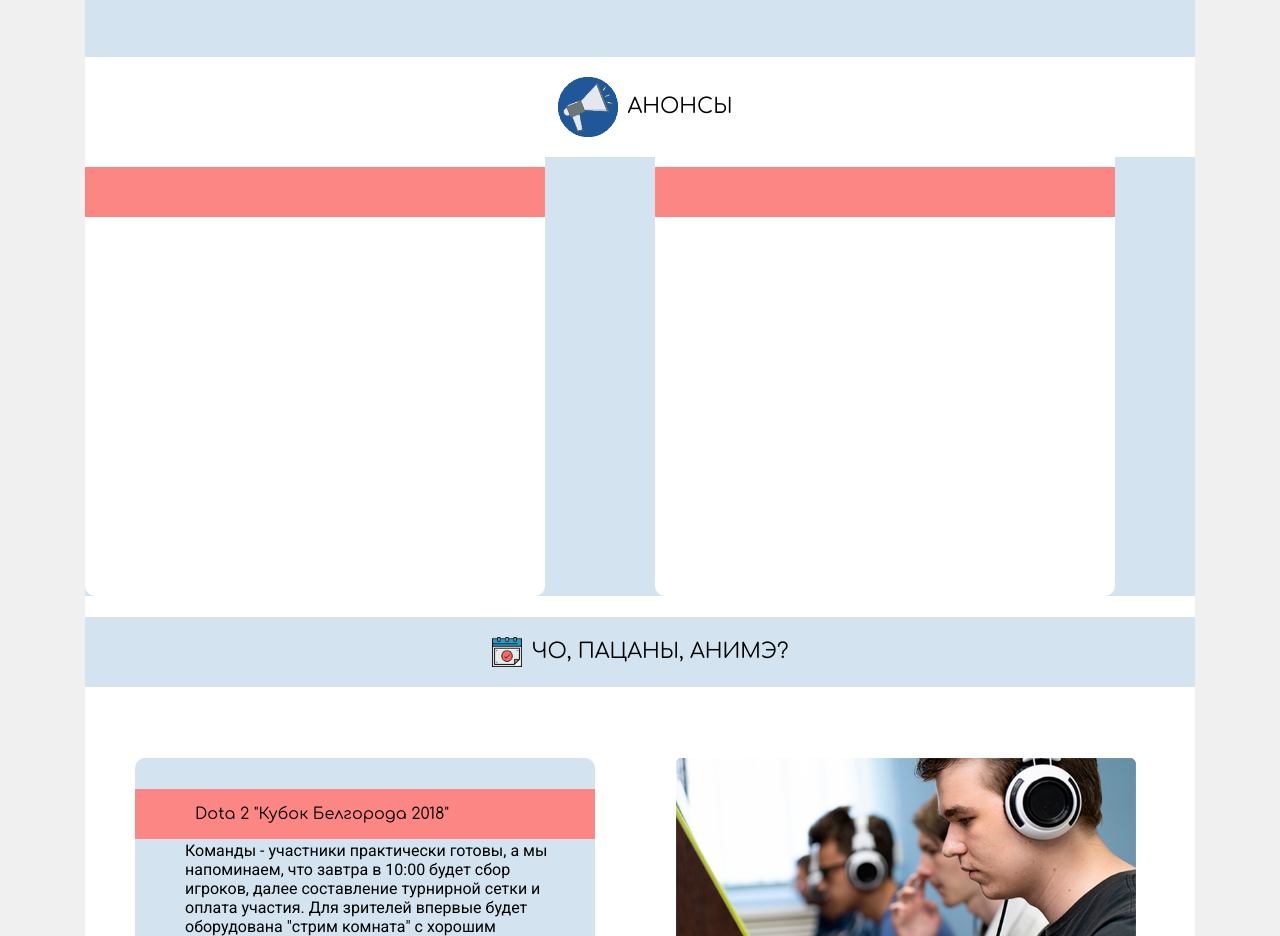
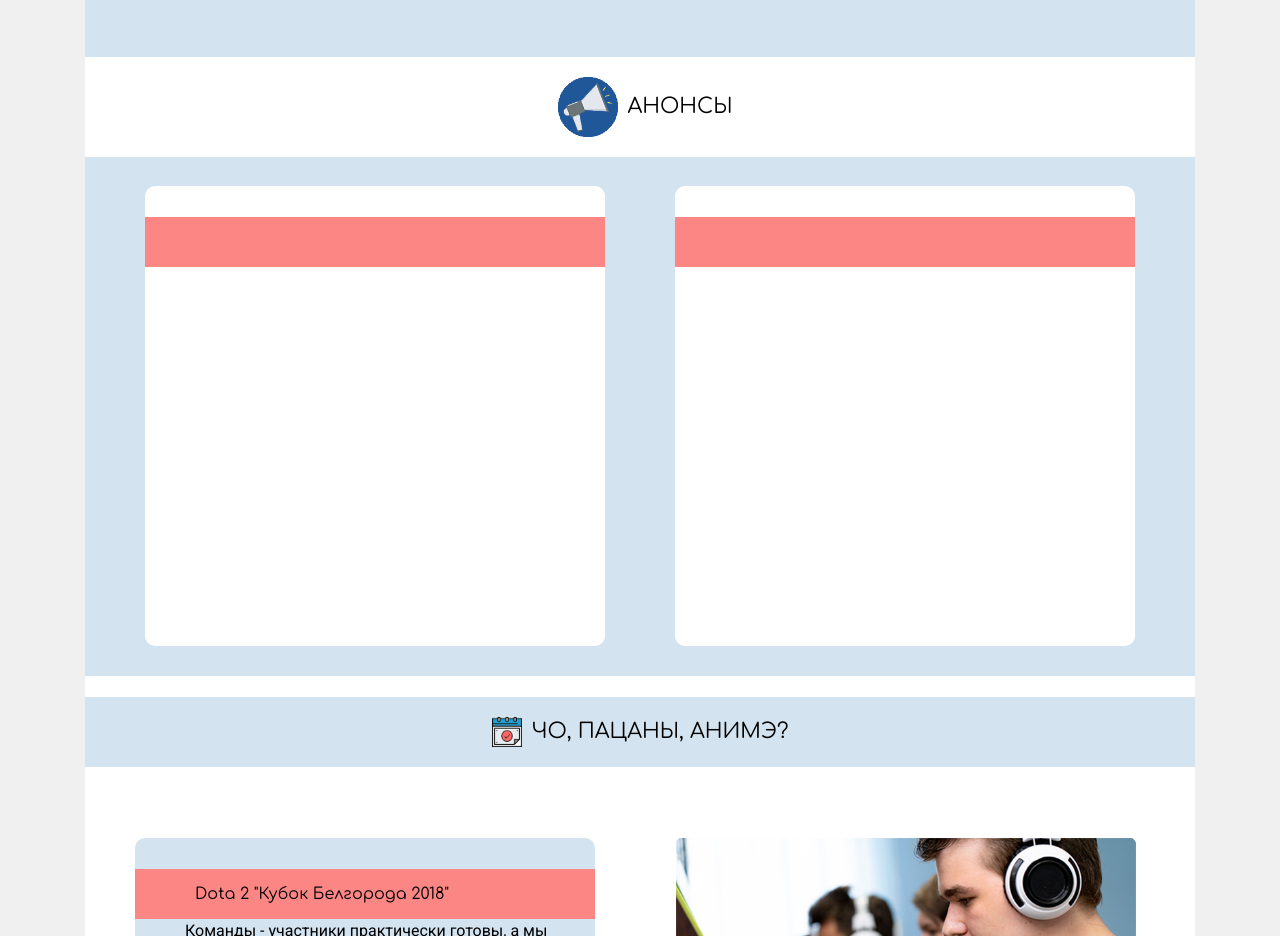
Before and after one commit to belgorodfks/belgorodfks.github.io, a plain HTML site: page index.html in a window 1280 px wide. Shown: the part 1000-1936 px from the top of the page. Drawn offline with nearby package versions, Linux system fonts and the light colour scheme.

Commit message:
Add files via upload

```diff
--- a/css/style.css
+++ b/css/style.css
@@ -249,24 +249,21 @@
 	background-color: #fb8684;
 }
 
+
 .box-first {
 	width: 460px;
 	height: 460px;
 	background-color: #fff;
-/*	margin-left: 50px;
-	margin-top: 50px;*/
-	/*margin-bottom: 50px;*/
 	border-radius: 10px;
+	margin: 50px auto 30px 60px;
 }
 
 .box-second {
 	width: 460px;
 	height: 460px;
 	background-color: #fff;
-	/*margin-right: 50px;
-	margin-top: 50px;
-	margin-bottom: 50px;*/
 	border-radius: 10px;
+	margin: 50px 60px 30px auto;
 }
 
 
@@ -368,19 +365,6 @@
 	height: 250px;
 }
 
-/*.line-4 {
-	position: relative;
-		width: 100%;
-	height: 300px;
-	}*/
-
-/*	.boss-speak p{
-		padding-right: 20px;
-		font-family: Roboto;
-		font-size: 19px;
-		text-align: center;
-		font-weight: 300;
-	}*/
 
 .boss-speak {
 		position: relative;
@@ -399,9 +383,6 @@
 	left: 25%;
 	}
 
-	/*.wrap1 {
-		background-color: #d8dfe7
-	}*/
 
 
 	/*MEMBERS*/
```
Also changed, not shown: index.html (indentation only).
